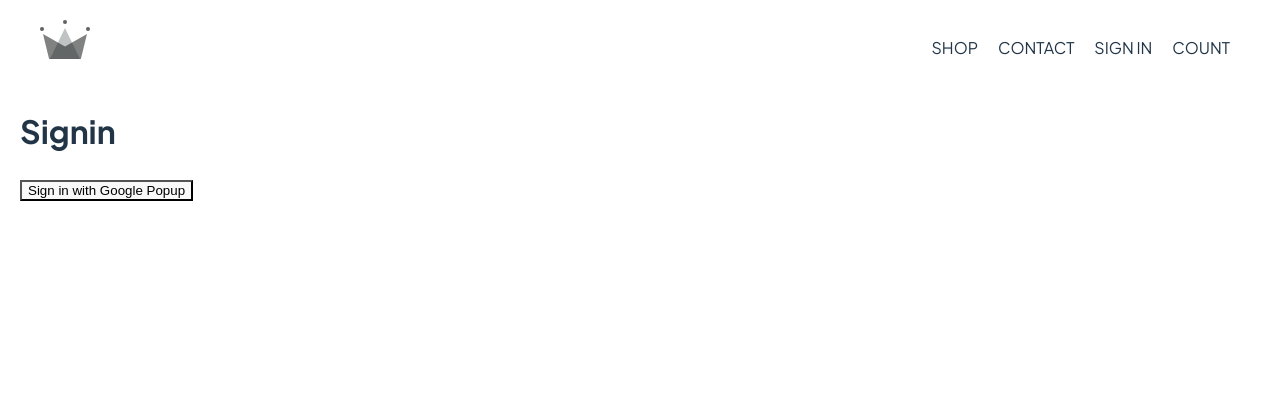
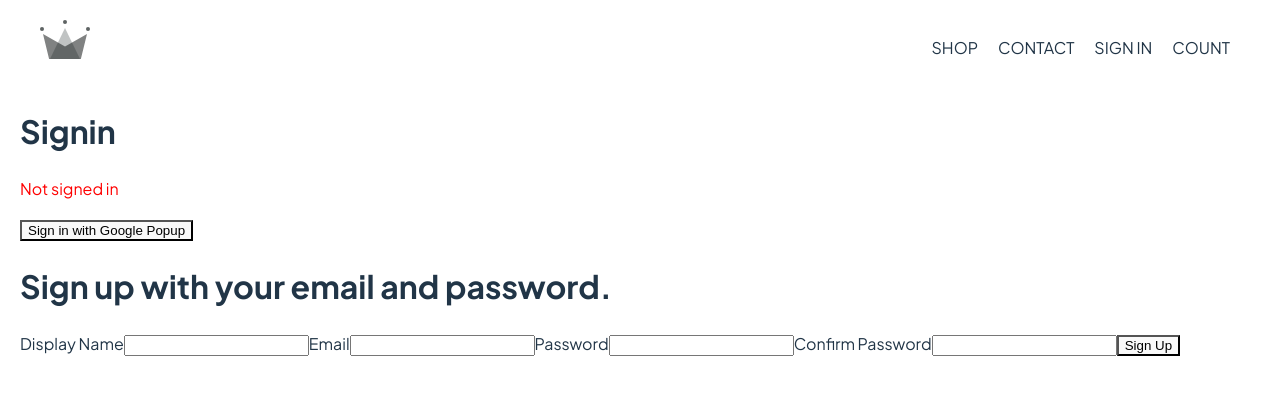
Before and after one commit to rodriquesperry/swag-clothing-frontend, a React (Vite) app: page /sign-in in a window 1280 px wide. Shown: the top 394 px of the page. Built offline with nearby package versions, Linux system fonts and the light colour scheme; no server answers.

Commit message:
Update: add signin with googlePopup and sign up with email and password

```diff
--- a/src/App.jsx
+++ b/src/App.jsx
@@ -3,14 +3,13 @@ import Navigation from './routes/navigation/Navigation';
 import Home from './routes/home/Home';
 import Signin from './routes/sign-in/Signin.component';
 
+const Shop = () => <h1>This is the SHOP page!!!</h1>;
+
+function App() {
 
 
-const Shop = () => {
-	return <h1>This is the SHOP page!!!</h1>;
-};
-
-function App() {
   return (
+    <>
       <Routes>
         <Route path='/' element={<Navigation />}>
           <Route index element={<Home />} />
@@ -18,6 +17,7 @@ function App() {
           <Route path='/sign-in' element={<Signin />} />
         </Route>
       </Routes>
+    </>
   );
 }
 
--- /dev/null
+++ b/src/components/signup/SignupForm.component.jsx
@@ -0,0 +1,61 @@
+import { useState } from 'react';
+import { createAuthUserWithEmailAndPassword } from '../../utils/firebase/firebase.utils';
+
+// Set default state values
+const defaultFormFields = {
+	displayName: '',
+	email: '',
+	password: '',
+	confirmPassword: '',
+};
+
+const SignupForm = () => {
+  const [formFields, setFormFields] = useState(defaultFormFields);
+  const { displayName, email, password, confirmPassword } = formFields;
+
+  const handleSubmit = async (e) => {
+    e.preventDefault();
+
+    if (password !== confirmPassword) {
+      alert('Passwords do not match.');
+      return;
+    }
+    try {
+      const user = await createAuthUserWithEmailAndPassword(email, password, displayName);
+      console.log('user::', user);
+      alert(`User successfully created!`);
+      setFormFields(defaultFormFields)
+    } catch (error) {
+      console.error('Error creating user: ', error);
+      alert('Failed to create user. Please try again.')
+    }
+  }
+
+  const handleChange = (e) => {
+    const { name, value } = e.target;
+    setFormFields({ ...formFields, [name]: value })
+  };
+
+	return (
+		<>
+			<h1>Sign up with your email and password.</h1>
+			<form onSubmit={handleSubmit}>
+				<label htmlFor=''>Display Name</label>
+				<input type='text' required onChange={handleChange} name='displayName' value={displayName}/>
+
+				<label htmlFor=''>Email</label>
+				<input type='email' required onChange={handleChange} name='email' value={email}/>
+
+				<label htmlFor=''>Password</label>
+				<input type='password' required onChange={handleChange} name='password' value={password}/>
+
+				<label htmlFor=''>Confirm Password</label>
+				<input type='password' required onChange={handleChange} name='confirmPassword' value={confirmPassword}/>
+
+				<button type='submit'>Sign Up</button>
+			</form>
+		</>
+	);
+};
+
+export default SignupForm;
--- a/src/routes/sign-in/Signin.component.jsx
+++ b/src/routes/sign-in/Signin.component.jsx
@@ -1,15 +1,60 @@
-import { signInWithGooglePopup, createUserDocumentFromAuth } from '../../utils/firebase/firebase.utils';
+import { useEffect, useState } from 'react';
+import {
+	auth,
+	signInWithGooglePopup,
+	createUserDocumentFromAuth,
+} from '../../utils/firebase/firebase.utils';
+import { onAuthStateChanged, signOut } from 'firebase/auth';
+
+import SignupForm from '../../components/signup/SignupForm.component';
 
 const Signin = () => {
+	const [redirectUser, setRedirectUser] = useState(null);
+
+	useEffect(() => {
+		// Fallback for already-signed-in user
+		const unsubscribe = onAuthStateChanged(auth, async (user) => {
+			if (user) {
+				await createUserDocumentFromAuth(user);
+				setRedirectUser(user);
+			} else {
+				console.log('No user authenticated.');
+			}
+		});
+
+
+
+		return unsubscribe;
+	}, []);
+
 	const logGoogleUser = async () => {
 		const { user } = await signInWithGooglePopup();
-    const userDocRef = await createUserDocumentFromAuth(user);
+		await createUserDocumentFromAuth(user);
+		setRedirectUser(user);
 	};
+
+  const logOutUser = async () => {
+    await signOut(auth);
+    setRedirectUser(null);
+    console.log('User signed out.');
+
+  }
 
 	return (
 		<>
 			<h1>Signin</h1>
-			<button onClick={logGoogleUser}>Sign in with Google Popup</button>
+			{redirectUser ? (
+        <>
+          <p style={{ color: 'green' }}>Signed in as: {redirectUser.displayName}</p>
+          <button onClick={logOutUser}>Sign Out</button>
+        </>
+      ) : (
+        <>
+          <p style={{ color: 'red' }}>Not signed in</p>
+          <button onClick={logGoogleUser}>Sign in with Google Popup</button>
+        </>
+      )}
+      <SignupForm  />
 		</>
 	);
 };
--- a/src/utils/firebase/firebase.utils.js
+++ b/src/utils/firebase/firebase.utils.js
@@ -1,11 +1,13 @@
 import { initializeApp } from 'firebase/app';
 import {
 	getAuth,
-	signInWithRedirect,
 	signInWithPopup,
 	GoogleAuthProvider,
+	createUserWithEmailAndPassword,
 } from 'firebase/auth';
 import { getFirestore, doc, getDoc, setDoc } from 'firebase/firestore';
+// Update createAuthUserWithEmailAndPassword function
+import { updateProfile } from 'firebase/auth';
 
 // Your web app's Firebase configuration
 const firebaseConfig = {
@@ -20,24 +22,25 @@ const firebaseConfig = {
 // Initialize Firebase
 const firebaseApp = initializeApp(firebaseConfig);
 
-const provider = new GoogleAuthProvider();
+export const auth = getAuth(firebaseApp);
+auth.useDeviceLanguage();
 
-provider.setCustomParameters({
+const googleProvider = new GoogleAuthProvider();
+googleProvider.setCustomParameters({
 	prompt: 'select_account',
 });
 
-export const auth = getAuth();
-export const signInWithGooglePopup = () => signInWithPopup(auth, provider);
+export const signInWithGooglePopup = () =>
+	signInWithPopup(auth, googleProvider);
 
 export const db = getFirestore();
 
 export const createUserDocumentFromAuth = async (userAuth) => {
+	if (!userAuth) return;
+
 	const userDocRef = doc(db, 'users', userAuth.uid);
-  console.log(userDocRef);
 
 	const userSnapshot = await getDoc(userDocRef);
-  console.log(userSnapshot.exists());
-
 	// First check if data exists
 	// if user data does not exist
 	// create / set the document with the data from userAuth in my collection
@@ -47,15 +50,36 @@ export const createUserDocumentFromAuth = async (userAuth) => {
 		const createdAt = new Date();
 
 		try {
-      await setDoc(userDocRef, {
+			await setDoc(
+				userDocRef,
+				{
 					displayName,
 					email,
-        createdAt
-      })
+					createdAt,
+				},
+				{ merge: true }
+			);
 		} catch (error) {
 			console.log('error creating the user:: ', error.message);
-
 		}
+	} else {
+		console.log('User already exists in Firestore:', userAuth.displayName);
 	}
 	return userDocRef;
 };
+
+export const createAuthUserWithEmailAndPassword = async (email, password, displayName) => {
+	if (!email || !password) return;
+
+	const { user } = await createUserWithEmailAndPassword(auth, email, password);
+
+	await updateProfile(user, {
+		displayName: displayName,
+	});
+
+  user.displayName = displayName;
+
+  await createUserDocumentFromAuth({ ...user, displayName });
+
+  return user;
+};
```
Also changed, not shown: src/components/button/Button.component.jsx (added). Lines whose indentation alone changed are shown as unchanged.
